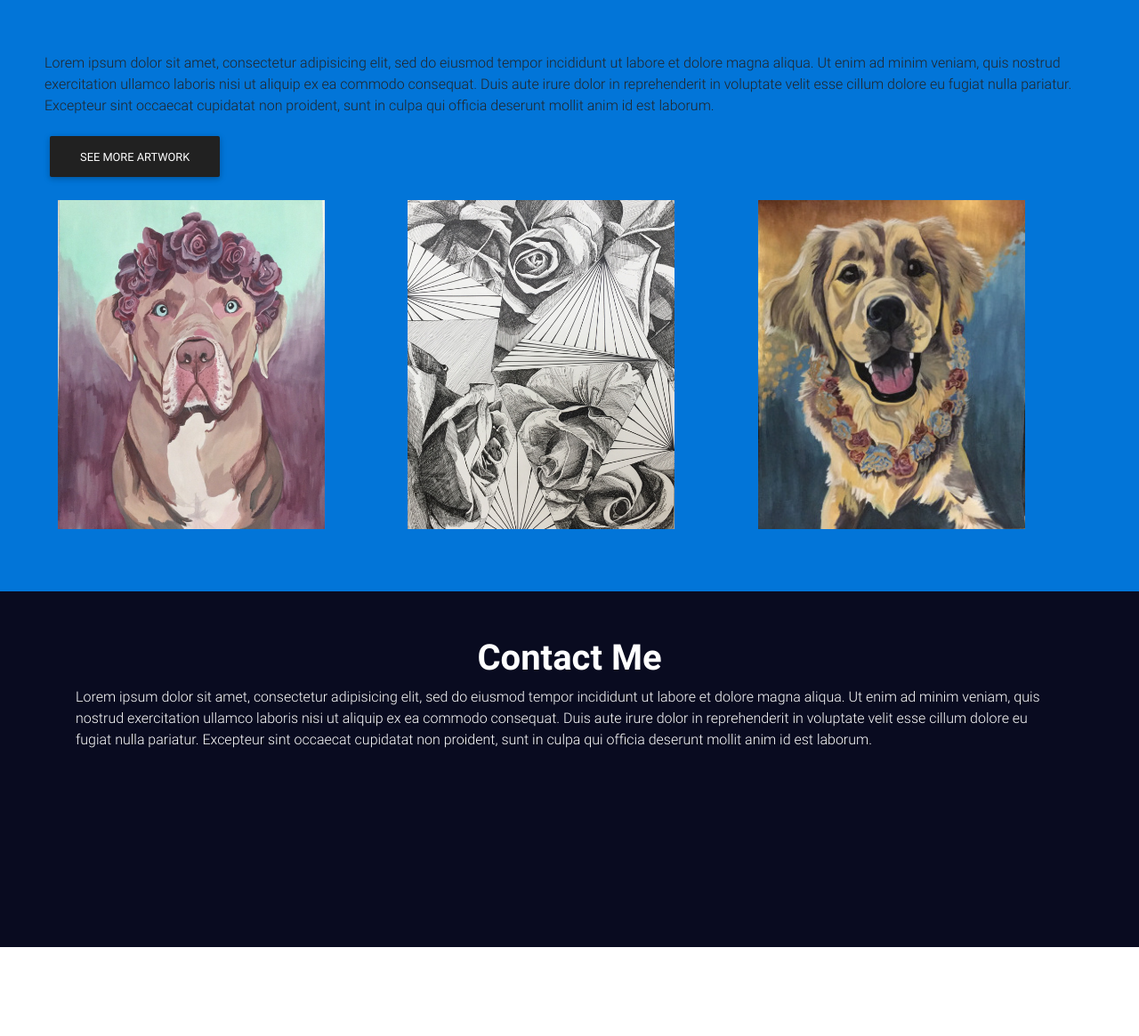
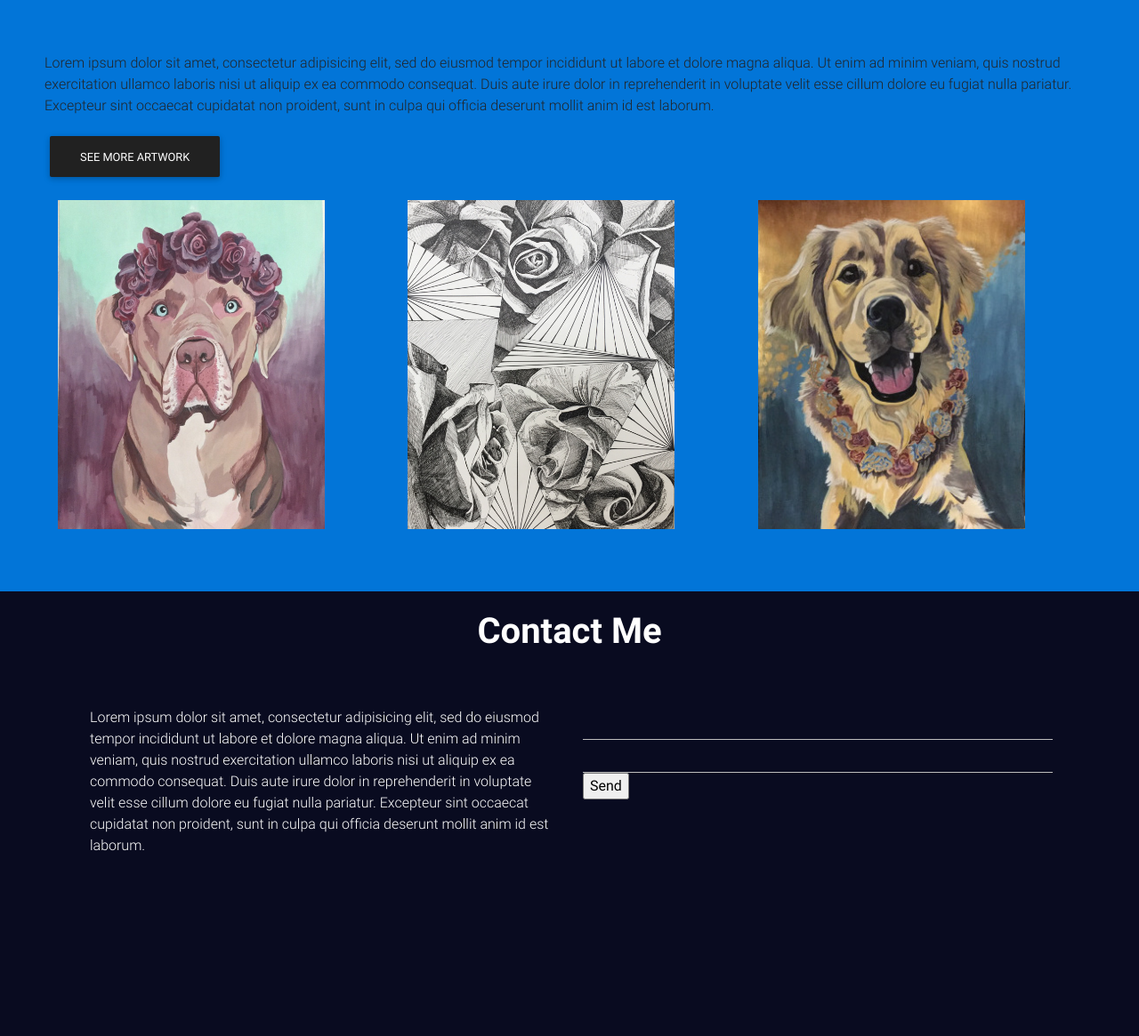
Before and after one commit to jnm2377/portfolio, a PHP site: page / in a window 1280 px wide. Shown: the part 4460-5625 px from the top of the page at 89% size. Before the commit the page ends 5525 px from the top, so only its background shows below. Run offline with PHP 8.4, Linux system fonts and the light colour scheme; some libraries are stand-ins or nearby versions.

Commit message:
Included form in contact section

```diff
--- a/css/style.css
+++ b/css/style.css
@@ -77,7 +77,7 @@ section {
 }
 
 .row {
-  margin: 10px 0;
+  margin: 10px auto;
 }
 
 
@@ -109,17 +109,16 @@ section {
 footer {
   border: 1px solid #090b20;
   background: #090b20;
-  height: 400px;
+  height: 500px;
   margin: 0;
+  color: white;
+  padding: 20px 0;
+
 }
 
-footer > #contact {
-  color: white;
-}
-
-.contact {
-  margin-top: 50px;
-  margin-bottom: 50px;
+footer > .container > .row {
+  padding-top: 50px;
+  border: 1px solid transparent;
 }
 
 @media (max-width: 1100px) {
@@ -139,12 +138,6 @@ footer > #contact {
 }
 
 @media (max-width: 490px) {
-  .firstArtRow {
-    display: flex;
-    flex-direction: column;
-    width: 100%;
-  }
-
   .artContainer > .row {
     width: 100%;
   }
@@ -159,4 +152,9 @@ footer > #contact {
     width: 160px;
   }
 
+  footer > .container > .row {
+    padding-top: 10px;
+
+  }
+
 }
--- a/index.html
+++ b/index.html
@@ -327,15 +327,24 @@
 
     </main>
 
-    <footer>
-      <section id="contact">
-        <div class="container contact">
+    <footer id="contact">
+        <div class="container">
           <h2 class="font-weight-bold text-center">Contact Me</h2>
+          <div class="row">
+            <div class="col-md-6">
+              <p class="wow fadeIn">Lorem ipsum dolor sit amet, consectetur adipisicing elit, sed do eiusmod tempor incididunt ut labore et dolore magna aliqua. Ut enim ad minim veniam, quis nostrud exercitation ullamco laboris nisi ut aliquip ex ea commodo consequat. Duis aute irure dolor in reprehenderit in voluptate velit esse cillum dolore eu fugiat nulla pariatur. Excepteur sint occaecat cupidatat non proident, sunt in culpa qui officia deserunt mollit anim id est laborum.</p>
+            </div>
 
-          <p class="wow fadeIn">Lorem ipsum dolor sit amet, consectetur adipisicing elit, sed do eiusmod tempor incididunt ut labore et dolore magna aliqua. Ut enim ad minim veniam, quis nostrud exercitation ullamco laboris nisi ut aliquip ex ea commodo consequat. Duis aute irure dolor in reprehenderit in voluptate velit esse cillum dolore eu fugiat nulla pariatur. Excepteur sint occaecat cupidatat non proident, sunt in culpa qui officia deserunt mollit anim id est laborum.</p>
-
+            <div class="col-md-6">
+              <form action="https://formspree.io/josefinanoemi4@gmail.com"
+          method="POST">
+                <input type="text" name="name">
+                <input type="email" name="_replyto">
+                <input type="submit" value="Send">
+              </form>
+            </div>
+          </div>
         </div>
-      </section>
     </footer>
 
 
```
